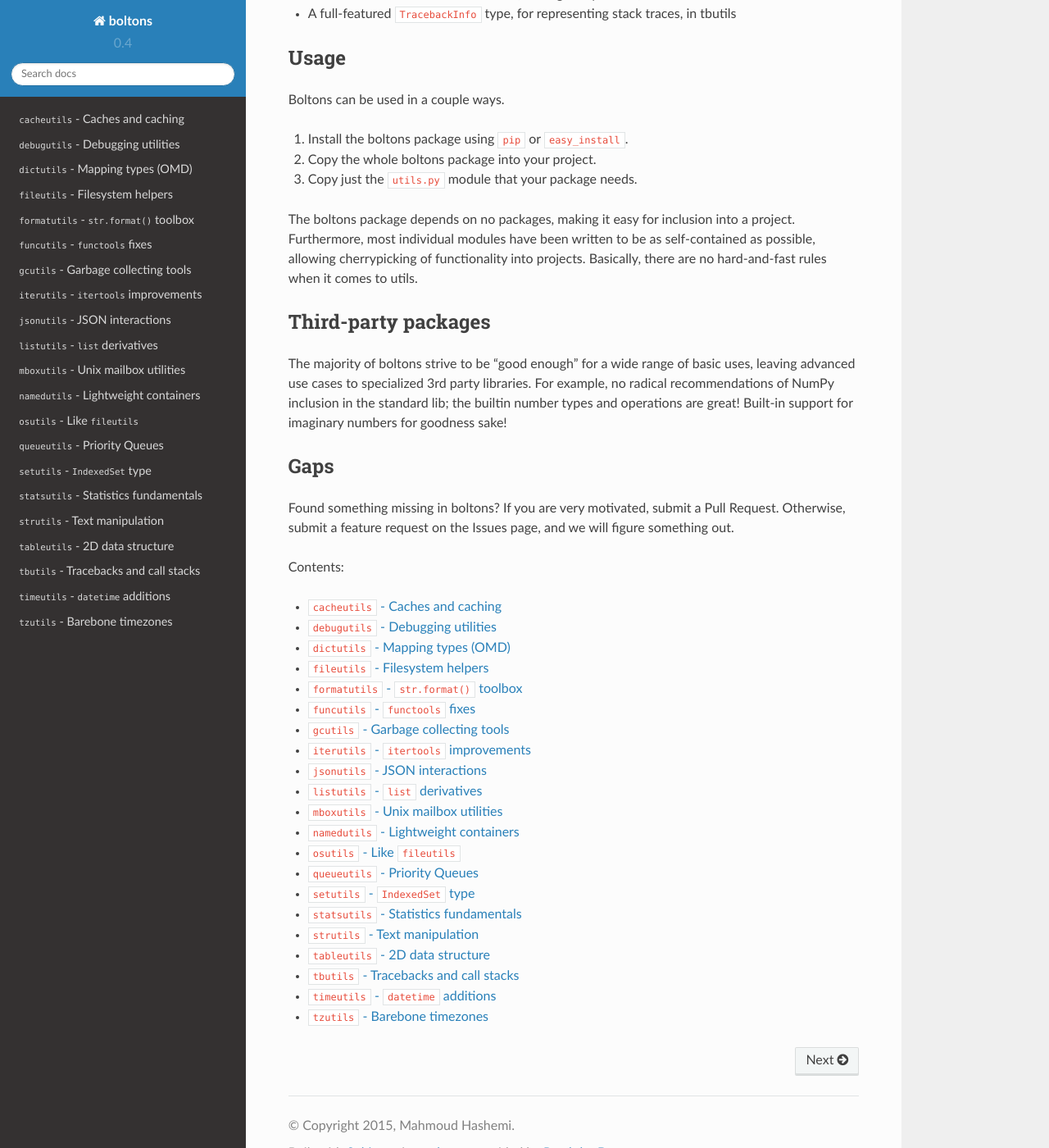
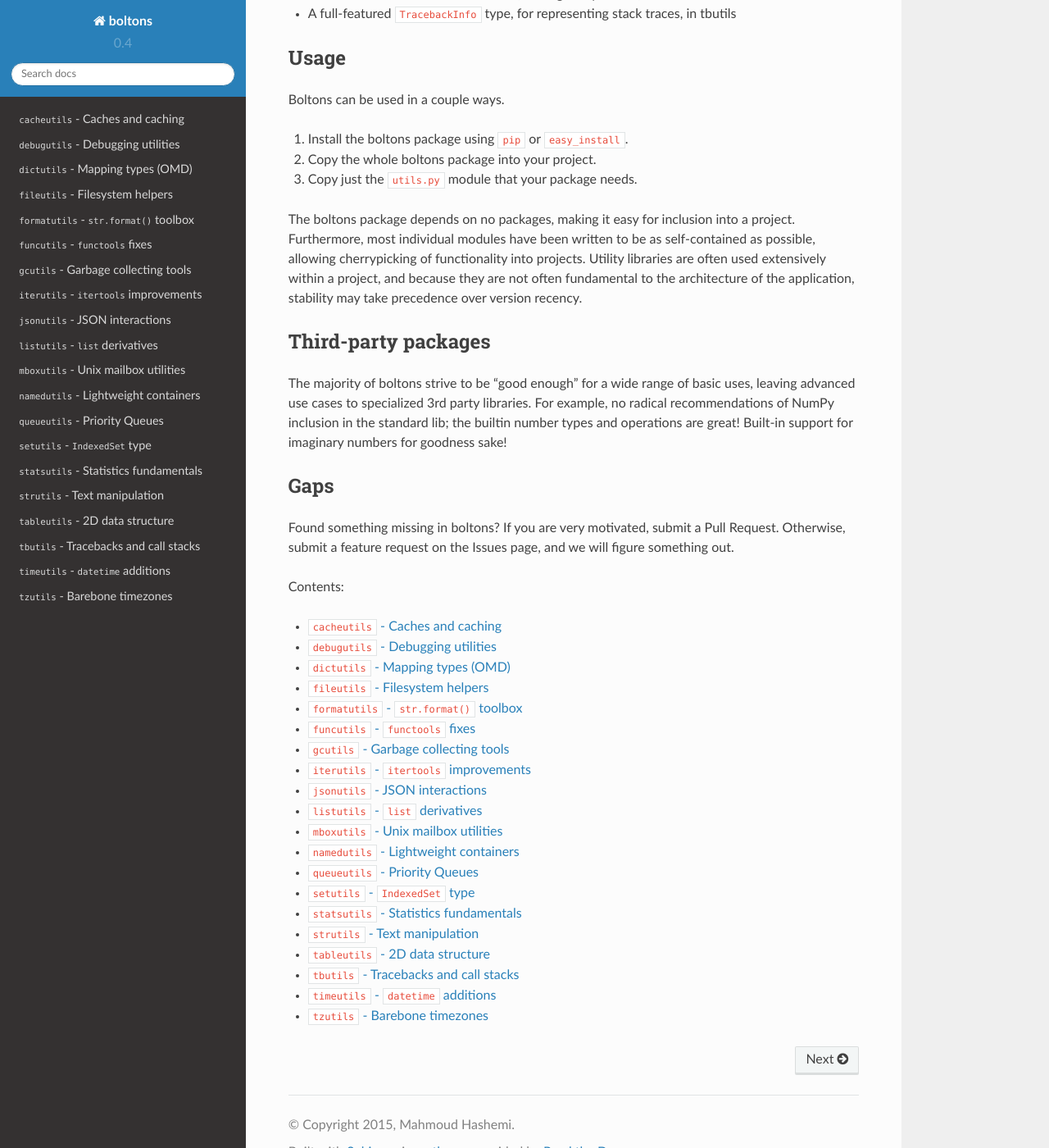
Before and after one commit to dogrecajb/boltons, a Sphinx documentation site: the page built from docs/index.rst, in a window 1280 px wide and 1400 px high, scrolled down 373 px. Shown: the whole window at 82% size. Built offline with Sphinx 7.4.7 and the Read the Docs theme 2.0.0, drawn with Linux system fonts in a browser that asks for light colours.

Commit message:
removing osutils and adding a note about utils in general

```diff
--- a/docs/index.rst
+++ b/docs/index.rst
@@ -28,8 +28,10 @@ Boltons can be used in a couple ways.
 The boltons package depends on no packages, making it easy for
 inclusion into a project. Furthermore, most individual modules have
 been written to be as self-contained as possible, allowing
-cherrypicking of functionality into projects. Basically, there are no
-hard-and-fast rules when it comes to utils.
+cherrypicking of functionality into projects. Utility libraries are
+often used extensively within a project, and because they are not
+often fundamental to the architecture of the application, stability
+may take precedence over version recency.
 
 
 Third-party packages
@@ -65,7 +67,6 @@ Contents:
    listutils
    mboxutils
    namedutils
-   osutils
    queueutils
    setutils
    statsutils
--- a/docs/osutils.rst
+++ /dev/null
@@ -1,6 +0,0 @@
-``osutils`` - Like ``fileutils``
-===========
-
-.. automodule:: boltons.osutils
-   :members:
-   :undoc-members:
```
